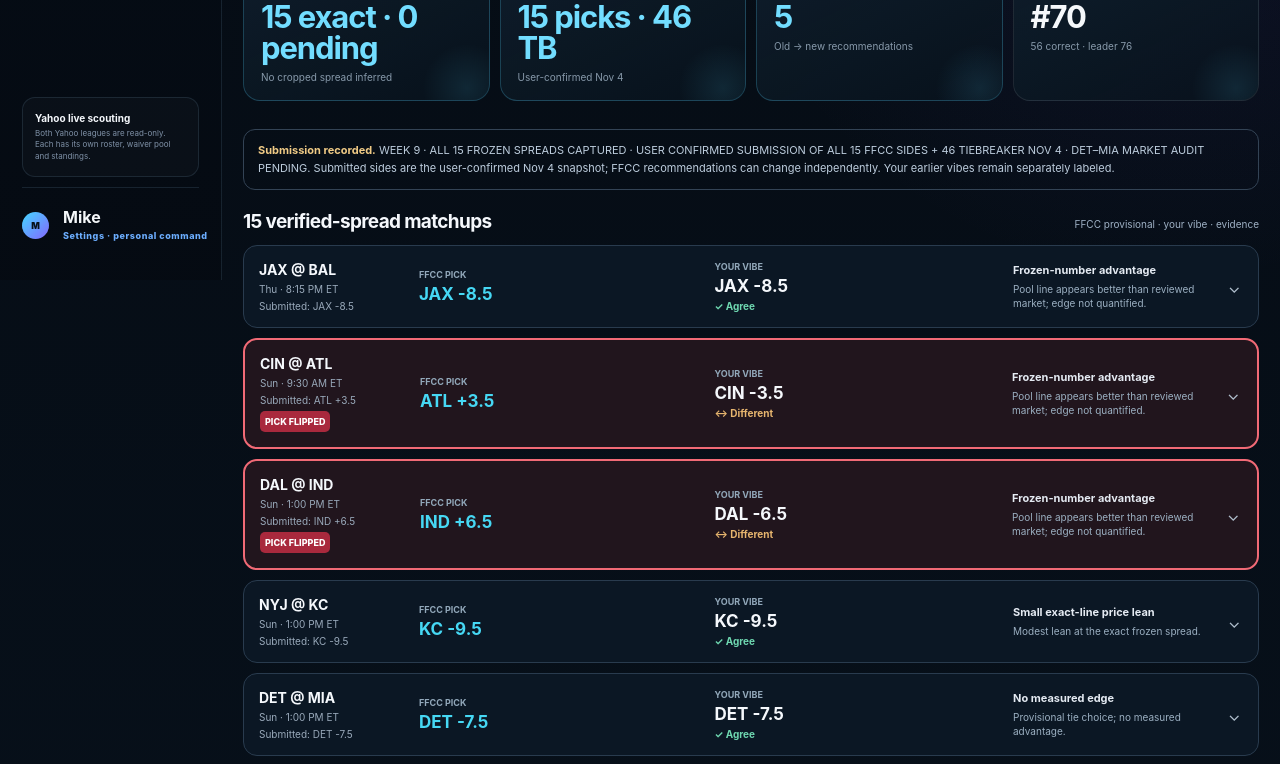
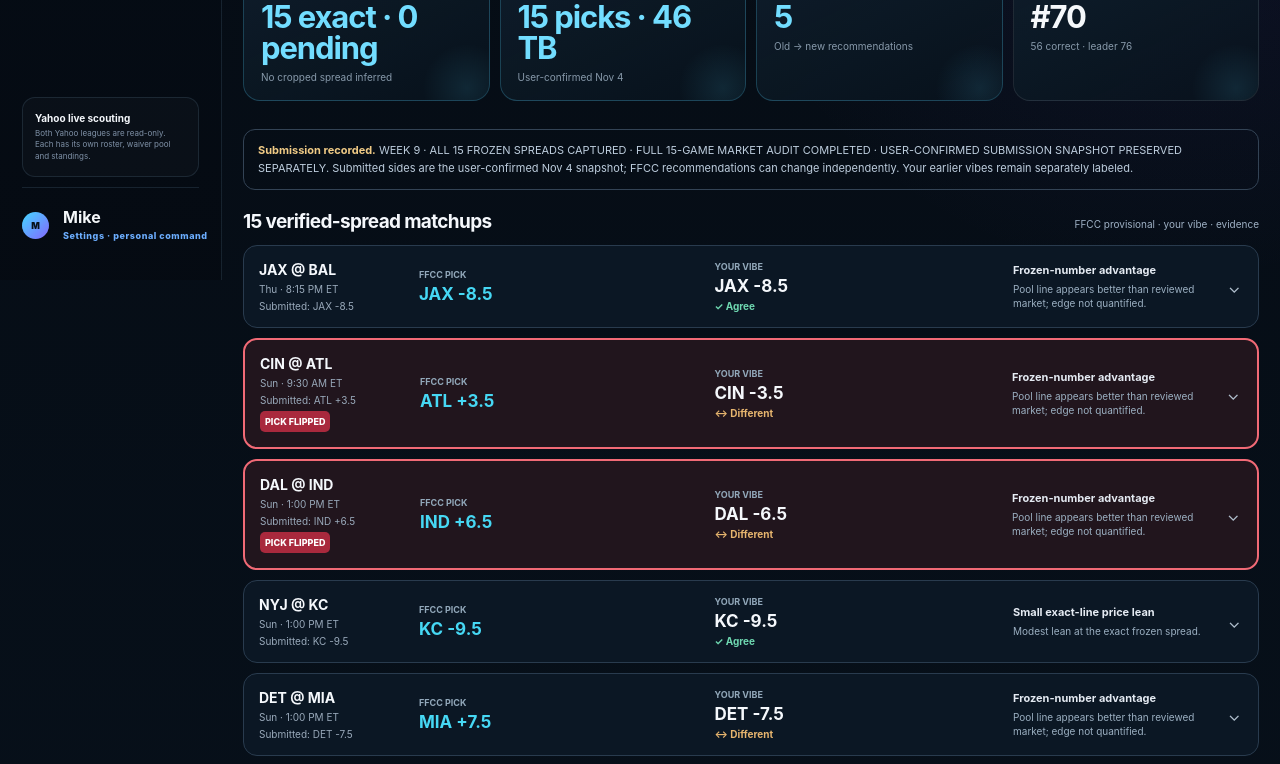
Before and after one commit to TipsyAntler/fantasy-command-center, a Next.js app: page /pickem/board in a window 1280 px wide. Shown: the part 520-1284 px from the top of the page. Built offline with nearby package versions, Linux system fonts and the light colour scheme.

Commit message:
Complete Week 9 audit and flip Detroit-Miami recommendation

```diff
--- a/data/pickem-week9.ts
+++ b/data/pickem-week9.ts
@@ -19,11 +19,11 @@ export type Week9PoolGame = {
 export const week9Number = 9;
 export const week9CapturedAt = "2026-11-04T14:45:00-05:00";
 export const week9CapturedLabel = "Nov 4 · 2:45 PM ET";
-export const week9ReviewedAt = "2026-11-04T14:36:00-05:00";
-export const week9ReviewedLabel = "Nov 4 · 2:36 PM ET";
+export const week9ReviewedAt = "2026-11-04T15:38:00-05:00";
+export const week9ReviewedLabel = "Nov 4 · 3:38 PM ET";
 export const week9PoolName = "The SZN · NFL Super Pick'em · NFL-575";
-export const week9PoolStatus = "WEEK 9 · ALL 15 FROZEN SPREADS CAPTURED · USER CONFIRMED SUBMISSION OF ALL 15 FFCC SIDES + 46 TIEBREAKER NOV 4 · DET–MIA MARKET AUDIT PENDING";
-export const week9MarketAsOf = "Fourteen-game market audit completed Nov. 4 at 2:36 PM ET (DET–MIA was not included and remains unaudited) using the frozen SZN numbers, a contemporaneous multi-book board, eDraft's Nov. 4 12:33 PM ET snapshot, and dated FOX/bet365 and CBS/DraftKings snapshots. Exact-line pairs were proportionally de-vigged where available. Official reports were reviewed where posted; several Wednesday reports were still pending, so the listed watch items remain live. Article snapshots are dated evidence, not a live quote feed.";
+export const week9PoolStatus = "WEEK 9 · ALL 15 FROZEN SPREADS CAPTURED · FULL 15-GAME MARKET AUDIT COMPLETED · USER-CONFIRMED SUBMISSION SNAPSHOT PRESERVED SEPARATELY";
+export const week9MarketAsOf = "Full 15-game market audit completed Nov. 4 at 3:38 PM ET using the frozen SZN numbers, contemporaneous multi-book boards, and dated independent sportsbook snapshots. Exact-line pairs were proportionally de-vigged where available. Detroit–Miami was added from Mike\'s 2:45 PM screenshot and audited against 13-book pricing as of 11:38 AM ET plus a current multi-book board. Official reports were reviewed where posted; late-week availability remains listed under each watch item. Article snapshots are dated evidence, not a live quote feed.";
 export const week9Standing = {correct:56,rank:70,leaderCorrect:76,note:"Nov. 4 user screenshot: 56 season correct, overall rank 70; leader 76."};
 export const week9MikeVibeCard = {
   observedAt: "Nov 4, 2026 · approximately 1:01 PM ET",
@@ -129,17 +129,17 @@ export const week9PoolGames: Week9PoolGame[] = [
     "kickoff": "1:00 PM",
     "away": "DET",
     "home": "MIA",
-    "poolPick": "DET",
-    "poolLine": -7.5,
+    "poolPick": "MIA",
+    "poolLine": 7.5,
     "mikeVibe": "DET -7.5",
     "poolFavorite": "DET",
     "poolSpread": 7.5,
-    "marketLabel": "Frozen SZN spread confirmed by Mike's Nov. 4, 2:45 PM ET screenshot: DET -7.5 at MIA +7.5. Independent current ATS market not yet audited for this game.",
-    "marketTotal": null,
-    "confidence": 1,
-    "signal": "NO MEASURED EDGE · PROVISIONAL TIE CHOICE",
-    "rationale": "Keep DET -7.5 as a provisional tie choice matching Mike's vibe, not a validated market advantage. The exact frozen pool spread is now confirmed, but independent two-sided prices and relevant injuries have not yet been reviewed for this game.",
-    "watch": "Audit synchronized independent ATS prices at the exact -7.5 spread and current Detroit/Miami injury reports before any recommendation flip."
+    "marketLabel": "Nov. 4 audit: 13-book market offered DET -6.5 and -7 after opening -7.5; VegasInsider board was mostly DET -7 (-110), with the exact MIA +7.5 quote priced -122 versus DET -7.5 +117. Total 50.5.",
+    "marketTotal": 50.5,
+    "confidence": 2,
+    "signal": "FROZEN-NUMBER ADVANTAGE · SIZE UNCALIBRATED",
+    "rationale": "Flip the FFCC recommendation to MIA +7.5. The frozen pool line gives Miami a half-point to a full point beyond the reviewed market and preserves the hook above the key touchdown margin. The exact +7.5 price also charged a substantial premium for Miami. This is a number edge, not a claim that Miami is the stronger team.",
+    "watch": "Detroit's secondary and center availability plus Miami's offensive line. Reverse only if synchronized reliable pricing moves through DET -7.5; later news that merely returns the market to -7 does not erase the pool hook."
   },
   {
     "day": "Sun",
```
